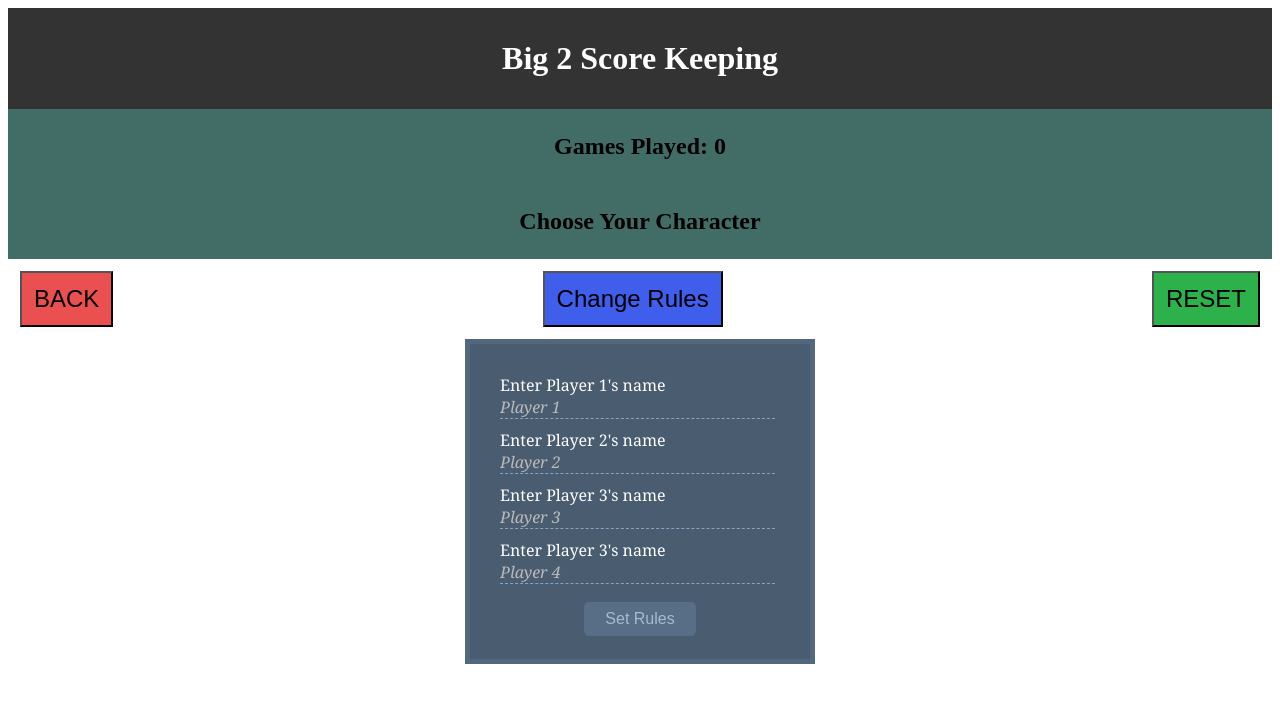
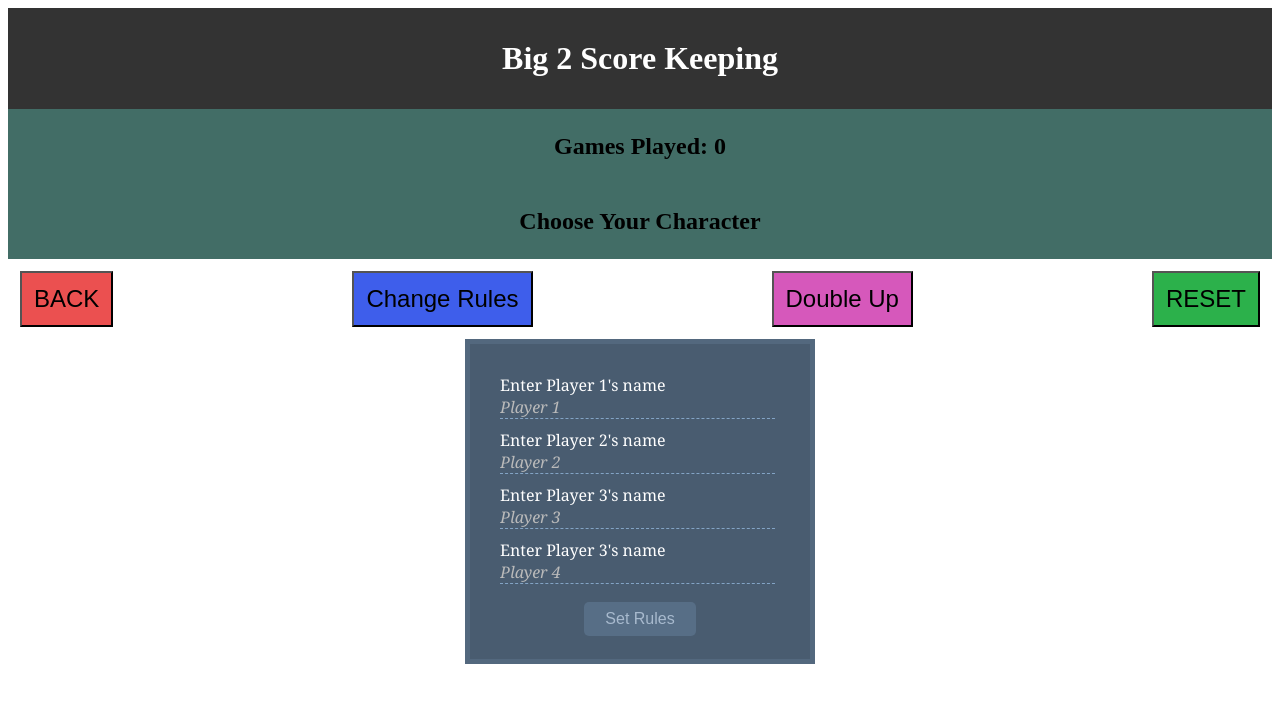
Before and after one commit to joevalook/big2, a React (Create React App) app: page / in a window 1280 px wide. Shown: the top 702 px of the page. Built offline with nearby package versions, Linux system fonts and the light colour scheme.

Commit message:
created a double up button

```diff
--- a/src/App.css
+++ b/src/App.css
@@ -133,6 +133,18 @@ input {
 }
 .reset:hover{
   background-color: rgb(116, 207, 76);
+}
+
+.double {
+  margin: 0.5em;
+  padding: 0.5em;
+  font-size: 1.5em;
+  background-color: rgb(214, 88, 187);
+  cursor:pointer;
+  z-index: 2;
+}
+.double:hover{
+  background-color: rgb(240, 150, 225);
 }
 
 .changeRules {
--- a/src/App.js
+++ b/src/App.js
@@ -40,6 +40,10 @@ function App() {
 
   const changeRules = () => {
     setNames(2)
+  }
+  const double = () => {
+    const doublePoints = points.map(x => x * 2);
+    setPoints(doublePoints)
   }
   const handleBack = () => {
     const highestTimeoutId = setTimeout(";");
@@ -283,6 +287,9 @@ function App() {
         <button className={`changeRules`} onClick={changeRules}>
           Change Rules
         </button>
+        <button className={`double`} onClick={double}>
+          Double Up
+        </button>
         <button className={`reset`} onClick={handleReset}>
           RESET
         </button>
```
